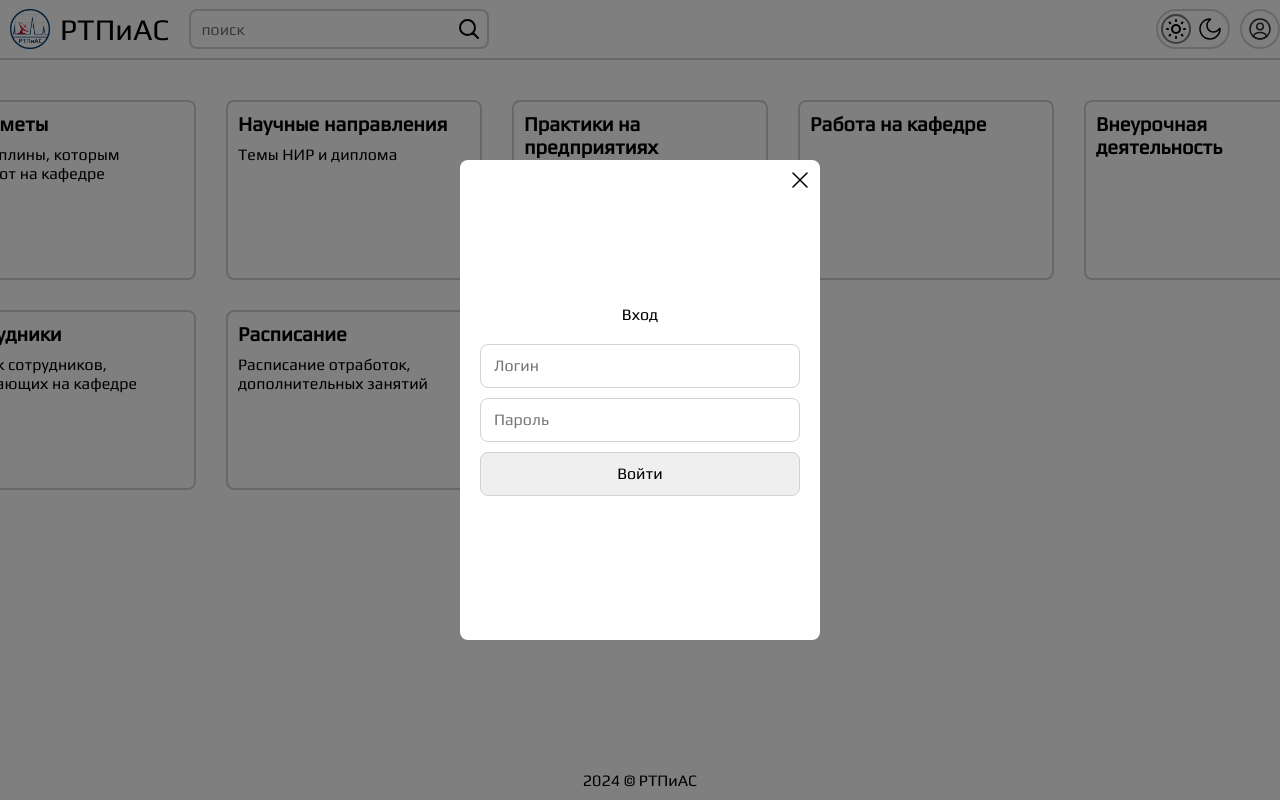
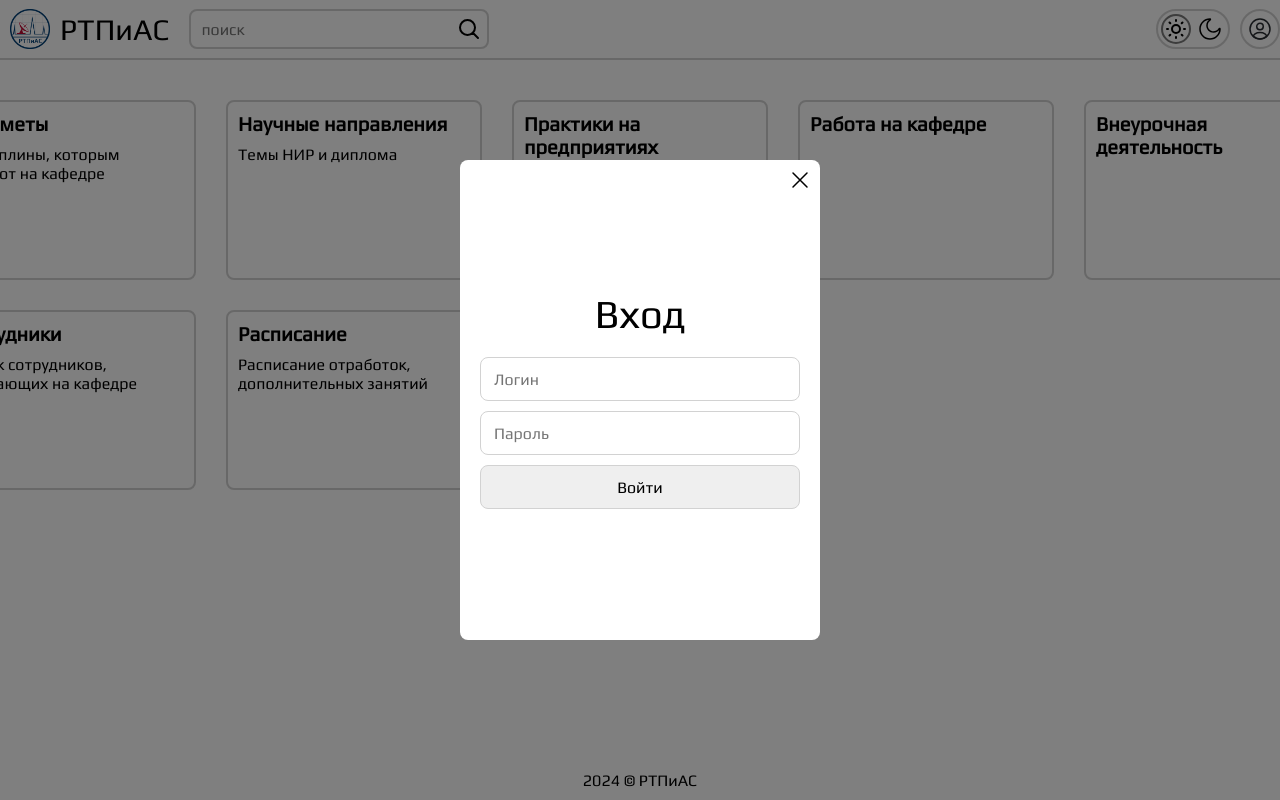
Before and after one commit to hahavenn/rtpias, a Vue app in the folder client/: page / in a window 1280 px wide. Both pictures are taken after a click on the element 1260 px from the left and 29 px from the top of the page. Shown: the top 800 px of the page. Built offline with nearby package versions, Linux system fonts and the light colour scheme.

Commit message:
update LoginUser.vue

```diff
--- a/client/src/components/User/LoginUser/LoginUser.vue
+++ b/client/src/components/User/LoginUser/LoginUser.vue
@@ -1,21 +1,21 @@
 <template>
   <div class="wrapper">
-    <span class="title">Вход</span>
+    <span class="title">{{ templateData.title }}</span>
     <div class="signIn_block">
       <InputTextUI
         v-model="user.login"
-        :placeholder="'Логин'"
+        :placeholder="templateData.login"
         :required="true"
       />
       <InputTextUI
         v-model="user.password"
-        :placeholder="'Пароль'"
+        :placeholder="templateData.password"
         :required="true"
         :type="'password'"
       />
       <ButtonUI
-        @click="console.log('user instance:', user)"
-        :placeholder="'Войти'"
+        @click="loginHandler"
+        :placeholder="templateData.signIn"
       />
     </div>
   </div>
@@ -27,10 +27,21 @@ import { reactive } from "vue";
 import InputTextUI from "@/components/UI/InputTextUI.vue";
 import ButtonUI from "@/components/UI/ButtonUI.vue";
 
+const templateData = {
+  title: "Вход",
+  login: "Логин",
+  password: "Пароль",
+  signIn: "Войти",
+};
+
 const user = reactive({
   login: "",
   password: "",
 });
+
+function loginHandler() {
+  console.log("user instance:", user);
+}
 </script>
 
 <style scoped>
@@ -48,7 +59,7 @@ const user = reactive({
   gap: var(--wrapper_gap);
 
   .title {
-    font-size: var(--font-size-giant);
+    font-size: var(--v1-font-size_giant);
   }
 
   .signIn_block {
```
